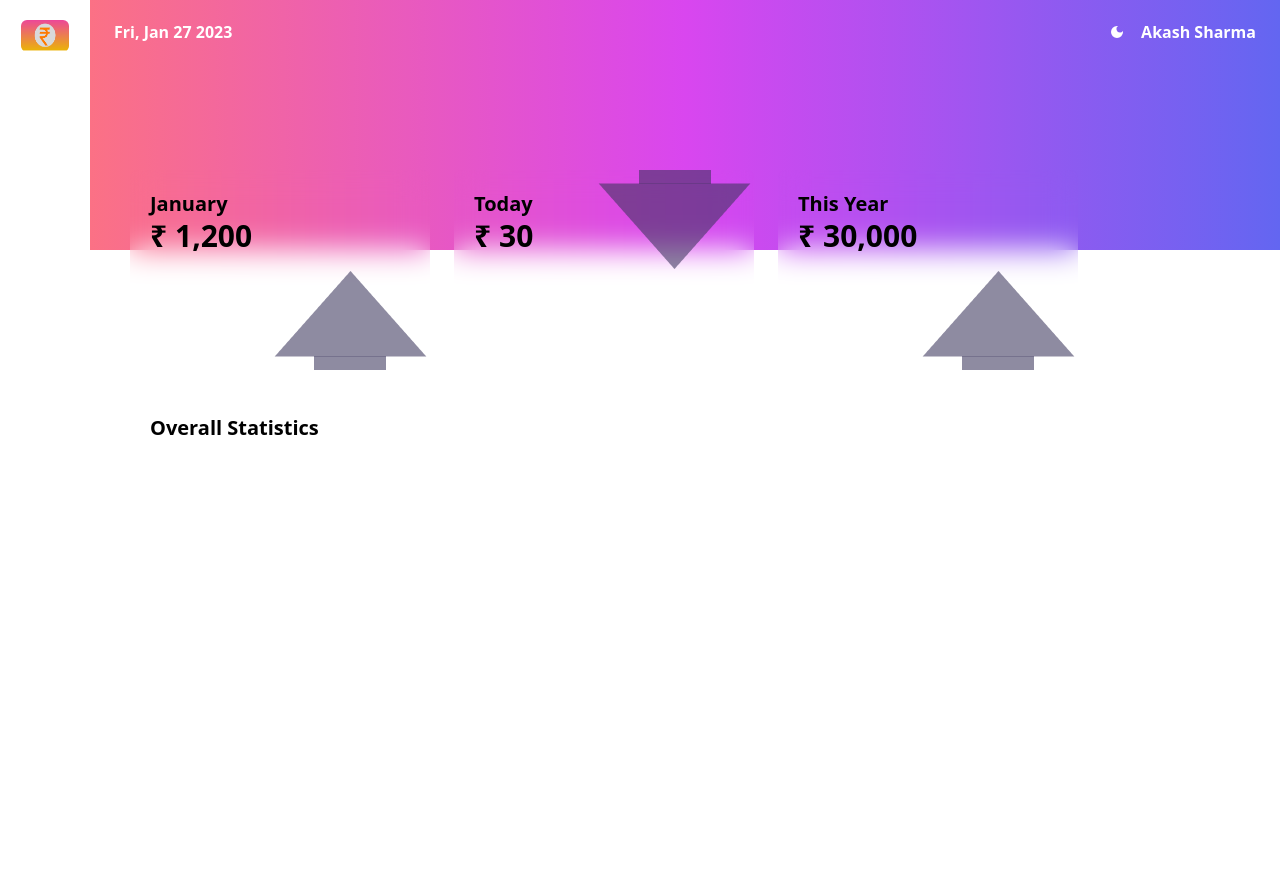
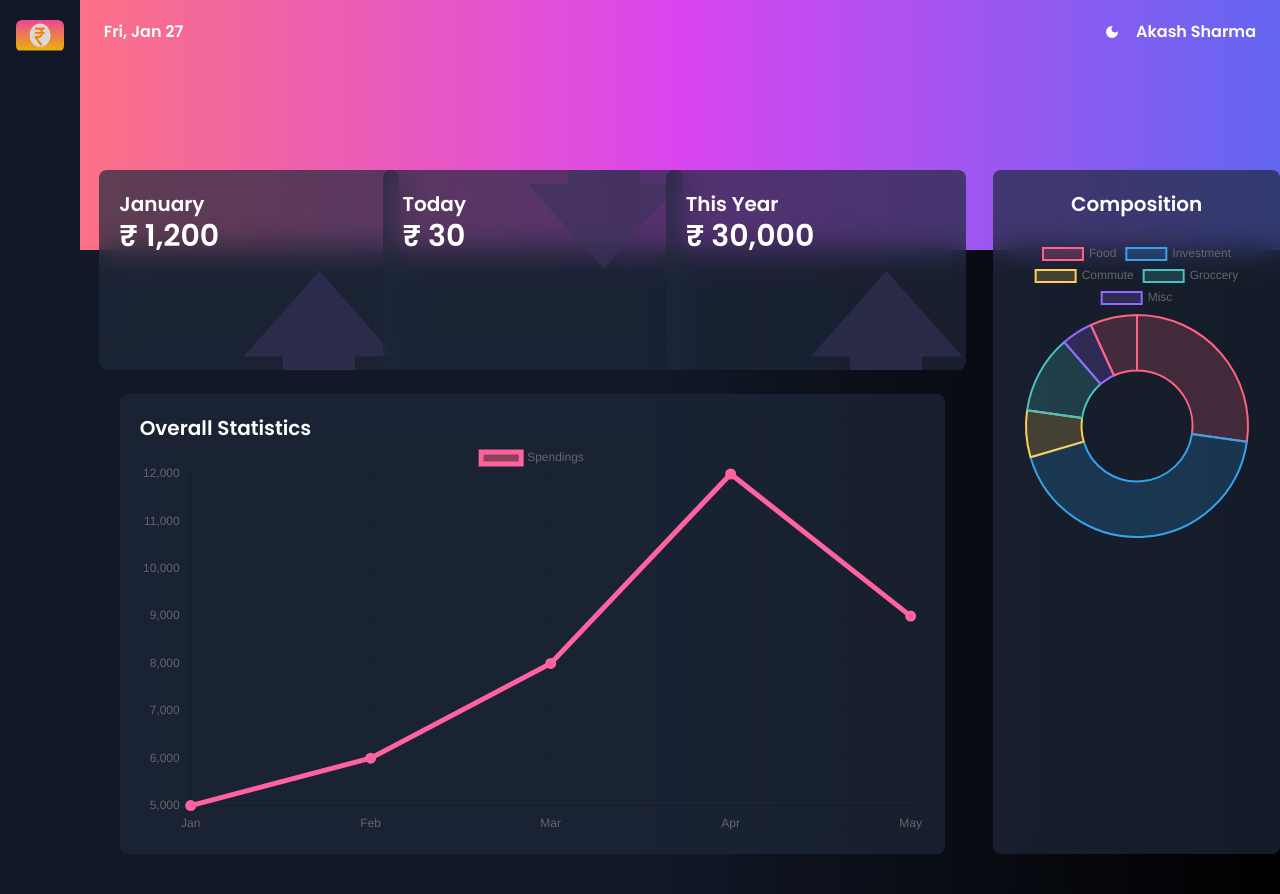
Before and after one commit to heyyakash/ExpenseManagerFrontend, a Next.js app: page / in a window 1280 px wide. Before the commit the page ends 800 px from the top, so only its background shows below. Built offline with nearby package versions, Linux system fonts and the light colour scheme.

Commit message:
Added charts

```diff
--- a/components/Main.tsx
+++ b/components/Main.tsx
@@ -1,4 +1,5 @@
 import React, { useEffect, useState } from 'react'
+import Composition from './Main/Composition'
 import Cover from './Main/Cover'
 import Summary from './Main/Summary'
 
@@ -9,7 +10,10 @@ const Main = () => {
   return (
     <div className='grow'>
       <Cover />
+      <div className='flex gap-2 md:flex-row pb-10 flex-col'>
       <Summary />
+      <Composition />
+      </div>
     </div>
   )
 }
--- /dev/null
+++ b/components/Main/Composition.tsx
@@ -0,0 +1,13 @@
+import React from 'react'
+import DoughnutChart from './DoughnutChart'
+
+const Composition = () => {
+  return (
+    <div className='box md:basis-auto md:-mt-[5rem] w-[300px] mx-auto md:mx-0 md:w-[320px] mt-5 flex items-center flex-col'>
+        <h2 className='text-xl font-semibold self-center'>Composition</h2>
+        <DoughnutChart />
+    </div>
+  )
+}
+
+export default Composition
--- a/components/Main/Cover.tsx
+++ b/components/Main/Cover.tsx
@@ -6,10 +6,10 @@ const Cover = () => {
     useEffect(() => {
         const date = (new Date()).toString().split(' ')
 
-        setDate(date[0] + ", " + date[1] + " " + date[2] + " " + date[3])
+        setDate(date[0] + ", " + date[1] + " " + date[2])
     }, [])
     return (
-        <div className='w-full h-[250px] bg-gradient-to-r from-rose-400 via-fuchsia-500 to-indigo-500'>
+        <div className='w-full h-[160px] md:h-[250px] bg-gradient-to-r from-rose-400 via-fuchsia-500 to-indigo-500'>
             <div className="flex text-white items-start justify-between p-5 px-6">
                 <h3 className='font-semibold'>{date}</h3>
                 <div className='flex gap-4 items-center'>
--- /dev/null
+++ b/components/Main/DoughnutChart.tsx
@@ -0,0 +1,40 @@
+import React from 'react';
+import { Chart as ChartJS, ArcElement, Tooltip, Legend } from 'chart.js';
+import { Doughnut } from 'react-chartjs-2';
+
+ChartJS.register(ArcElement, Tooltip, Legend);
+
+export const data = {
+  labels: ['Food', 'Investment', 'Commute', 'Groccery', 'Misc'],
+  datasets: [
+    {
+      label: '# of Votes',
+      data: [12, 19, 3, 5, 2, 3],
+      backgroundColor: [
+        'rgba(255, 99, 132, 0.2)',
+        'rgba(54, 162, 235, 0.2)',
+        'rgba(255, 206, 86, 0.2)',
+        'rgba(75, 192, 192, 0.2)',
+        'rgba(153, 102, 255, 0.2)',
+
+      ],
+      borderColor: [
+        'rgba(255, 99, 132, 1)',
+        'rgba(54, 162, 235, 1)',
+        'rgba(255, 206, 86, 1)',
+        'rgba(75, 192, 192, 1)',
+        'rgba(153, 102, 255, 1)',
+
+      ],
+      borderWidth: 2,
+    },
+  ],
+};
+
+const DoughnutChart=()=> {
+  return (<div className='mt-5'>
+  <Doughnut data={data} />
+  </div>)
+}
+
+export default DoughnutChart
--- a/components/Main/Graph.tsx
+++ b/components/Main/Graph.tsx
@@ -1,11 +1,14 @@
 import React from 'react'
-import {LineController ,LineElement,PointElement} from 'chart.js'
+import LineSummary from './LineSummary'
+
 const Graph = () => {
+
   return (
-    <div className='px-10'>
-    <div className='box w-full'>
+    <div className='md:px-10  w-[300px] md:w-full'>
+      <div className='box w-full'>
         <h2 className='text-xl  font-semibold'>Overall Statistics</h2>
-    </div>
+       <LineSummary />
+      </div>
     </div>
   )
 }
--- /dev/null
+++ b/components/Main/LineSummary.tsx
@@ -0,0 +1,56 @@
+import React from 'react'
+import {
+    Chart as ChartJS,
+    CategoryScale,
+    LinearScale,
+    PointElement,
+    LineElement,
+    Title,
+    Tooltip,
+    Legend,
+  } from 'chart.js';
+import { Line } from 'react-chartjs-2'
+
+
+ChartJS.register(
+    CategoryScale,
+    LinearScale,
+    PointElement,
+    LineElement,
+    Title,
+    Tooltip,
+    Legend
+  );
+
+const LineSummary = () => {
+    const data = {
+        labels:['Jan','Feb','Mar','Apr','May'],
+        datasets:[
+            {
+                label:'Spendings',
+                data:[5000,6000,8000,12000,9000],
+                borderColor: 'rgb(255, 99, 159)',
+                backgroundColor: 'rgba(255, 99, 132, 0.5)',
+                tension:0,
+                pointBackgroundColor:'rgba(255,99,159)',
+                borderWidth:5,
+
+            }
+        ]
+    }
+
+    // const options= {
+    //     scales: {
+    //       y: {
+    //         beginAtZero: true
+    //       }
+    //     },
+
+    // }
+  return (
+    // <></>
+    <Line data = {data} />
+  )
+}
+
+export default LineSummary
--- a/components/Main/Summary.tsx
+++ b/components/Main/Summary.tsx
@@ -4,9 +4,9 @@ import Graph from './Graph'
 
 const Summary = () => {
     return (
-        <div className='-mt-[5rem] flex flex-col md:flex-row items-start space-between gap-4'>
-            <div className="grid grid-cols-1 grid-rows-2 gap-6">
-                <div className='grid grid-cols-3 gap-6 grid-rows-1 px-10'>
+        <div className='-mt-[3rem] md:-mt-[5rem] mx-auto md:mx-0 flex flex-col md:flex-row items-start space-between gap-4'>
+            <div className="grid grid-cols-1 grid-rows-1 gap-6 place-items-center">
+                <div className='grid grid-cols-1 md:grid-cols-3 place-items-center gap-6 grid-rows-3 md:grid-rows-1 md:px-10'>
                     <Box title="January" amount={1200} arrowup={true} link="report" />
                     <Box title="Today" amount={30} arrowup={false} link="report" />
                     <Box title="This Year" amount={30000} arrowup={true} link="report" />
--- a/components/Sidebar.tsx
+++ b/components/Sidebar.tsx
@@ -3,7 +3,7 @@ import React from 'react'
 const Sidebar = () => {
 
   return (
-    <div className= 'w-[90px] h-full flex md:flex-col items-center justify-between md:py-5 '>
+    <div className= 'w-[90px] hidden h-full md:flex md:flex-col items-center justify-between md:py-5 '>
       <h1 className='text-xl text-white'>
         <img src="/logo.png" alt="logo" className='w-12 rounded-md h-8 cursor-pointer mx-auto' />
       </h1>
--- a/package.json
+++ b/package.json
@@ -18,6 +18,7 @@
     "eslint-config-next": "13.1.5",
     "next": "13.1.5",
     "react": "18.2.0",
+    "react-chartjs-2": "^5.2.0",
     "react-dom": "18.2.0",
     "react-icons": "^4.7.1",
     "typescript": "4.9.4"
--- /dev/null
+++ b/pages/api/bot.ts
@@ -0,0 +1,13 @@
+// Next.js API route support: https://nextjs.org/docs/api-routes/introduction
+import type { NextApiRequest, NextApiResponse } from 'next'
+
+type Data = {
+  name: string
+}
+
+export default function handler(
+  req: NextApiRequest,
+  res: NextApiResponse<Data>
+) {
+  res.status(200).json({ name: 'John Doe' })
+}
--- a/styles/globals.css
+++ b/styles/globals.css
@@ -8,18 +8,18 @@
     @apply m-0 p-0 box-border;
   }
   body{
-    @apply dark:dark-gradient ;
+    @apply dark-gradient ;
   }
 }
 
 @layer components{
   .dark-gradient{
-    @apply bg-gradient-to-r dark:from-gray-900 dark:via-gray-900 dark:to-black font-Poppins
+    @apply bg-gradient-to-r from-gray-900 via-gray-900 to-black font-Poppins
   }
   .dark-components{
     @apply bg-slate-800
   }
   .box{
-    @apply dark:bg-slate-800/70 relative dark:text-white overflow-hidden backdrop-blur-[15px] p-5 rounded-lg;
+    @apply bg-slate-800/70 relative text-white overflow-hidden backdrop-blur-[15px] p-5 rounded-lg;
   }
 }
```
Also changed, not shown: 1 other file (tests, documents, lock files or other folders).
